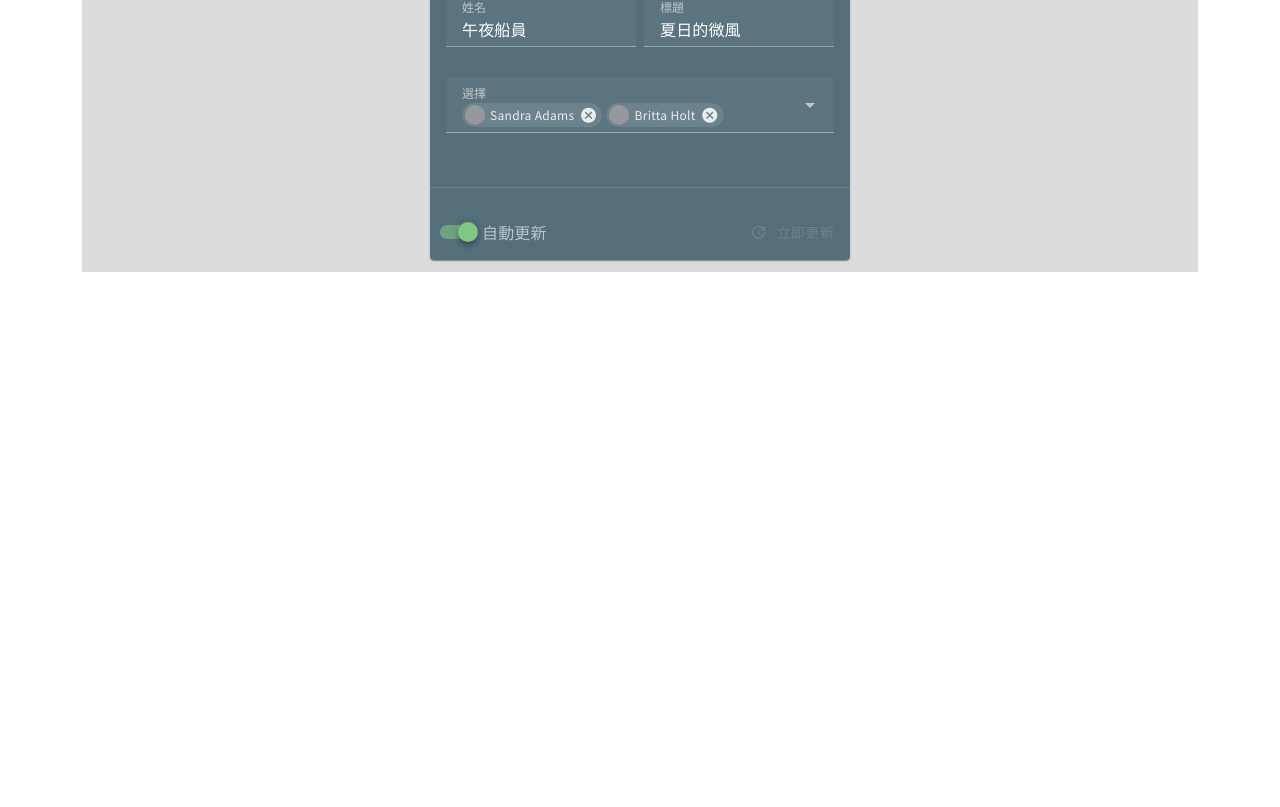
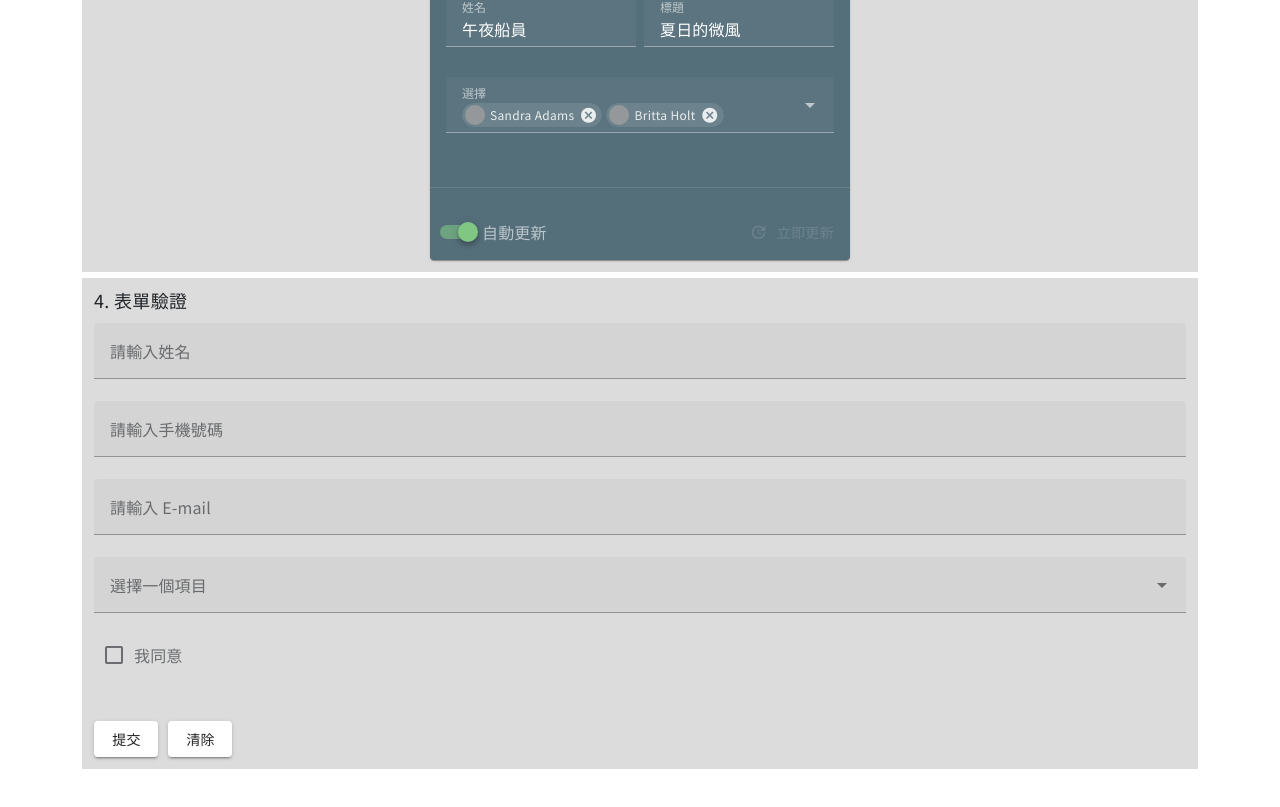
Before and after one commit to MizuYang/vuetify, a Vue app: page /#/demo4 in a window 1280 px wide. Shown: the part 1416-2223 px from the top of the page. Before the commit the page ends 1728 px from the top, so only its background shows below. Built offline with nearby package versions, Linux system fonts and the light colour scheme; grey boxes are pictures that could not be loaded.

Commit message:
新增 表單驗證 (vee-validate)

```diff
--- /dev/null
+++ b/src/components/demo4/D4.vue
@@ -0,0 +1,112 @@
+<template>
+  <v-form @submit.prevent="submit">
+    <v-text-field
+      v-model="name.value.value"
+      :counter="10"
+      :error-messages="name.errorMessage.value"
+      label="請輸入姓名"
+    ></v-text-field>
+
+    <v-text-field
+      v-model="phone.value.value"
+      :counter="7"
+      :error-messages="phone.errorMessage.value"
+      label="請輸入手機號碼"
+    ></v-text-field>
+
+    <v-text-field
+      v-model="email.value.value"
+      :error-messages="email.errorMessage.value"
+      label="請輸入 E-mail"
+    ></v-text-field>
+
+    <v-select
+      v-model="select.value.value"
+      :items="items"
+      :error-messages="select.errorMessage.value"
+      label="選擇一個項目"
+    ></v-select>
+
+    <v-checkbox
+      v-model="checkbox.value.value"
+      :error-messages="checkbox.errorMessage.value"
+      value="1"
+      label="我同意"
+      type="checkbox"
+    ></v-checkbox>
+
+    <div class="mt-10">
+      <v-btn
+        class="me-4"
+        type="submit"
+      >
+        提交
+      </v-btn>
+      <v-btn @click="handleReset">
+        清除
+      </v-btn>
+    </div>
+  </v-form>
+</template>
+
+<script setup>
+import { ref } from 'vue'
+import { useField, useForm } from 'vee-validate'
+
+// 取出送出表單、重置表單的方法
+const { handleSubmit, handleReset } = useForm({
+  // 自訂驗證方法
+  validationSchema: {
+    name (value) {
+      if (value?.length >= 2) return true
+
+      return '名稱至少需要 2 個字元'
+    },
+    phone (value) {
+      if (value?.length > 9 && /[0-9-]+/.test(value)) return true
+
+      return '手機號碼至少需要 9 位數字'
+    },
+    email (value) {
+      if (/^[a-z.-]+@[a-z.-]+\.[a-z]+$/i.test(value)) return true
+
+      return '必須是有效的電子郵件'
+    },
+    select (value) {
+      if (value) return true
+
+      return '請選擇一個項目'
+    },
+    checkbox (value) {
+      if (value === '1') return true
+
+      return '必須勾選同意'
+    }
+  }
+})
+
+// 註冊要驗證的欄位, useField 參數 :(欄位名稱, 驗證規則, 選項設定)
+const name = useField('name')
+const phone = useField('phone')
+const email = useField('email')
+const select = useField('select')
+const checkbox = useField('checkbox')
+// 設定不即時驗證的範例
+// const phone = useField('phone', '', {
+//   validateOnValueUpdate: false
+// })
+
+const items = ref([
+  'Item 1',
+  'Item 2',
+  'Item 3',
+  'Item 4'
+])
+
+// 驗證成功後才會執行
+const submit = handleSubmit(values => {
+  console.log(values)
+})
+</script>
+
+<style lang='scss' scope></style>
--- a/src/views/demo/Demo4.vue
+++ b/src/views/demo/Demo4.vue
@@ -22,6 +22,7 @@ import { usePagesStore } from '@/stores/pagesStore.js'
 import D1 from '@/components/demo4/D1.vue'
 import D2 from '@/components/demo4/D2.vue'
 import D3 from '@/components/demo4/D3.vue'
+import D4 from '@/components/demo4/D4.vue'
 
 // store
 const { pageInfo } = storeToRefs(usePagesStore())
@@ -39,6 +40,10 @@ const data = reactive([
   {
     description: '表單自動儲存案例',
     component: D3
+  },
+  {
+    description: '表單驗證',
+    component: D4
   }
 ])
 
```
